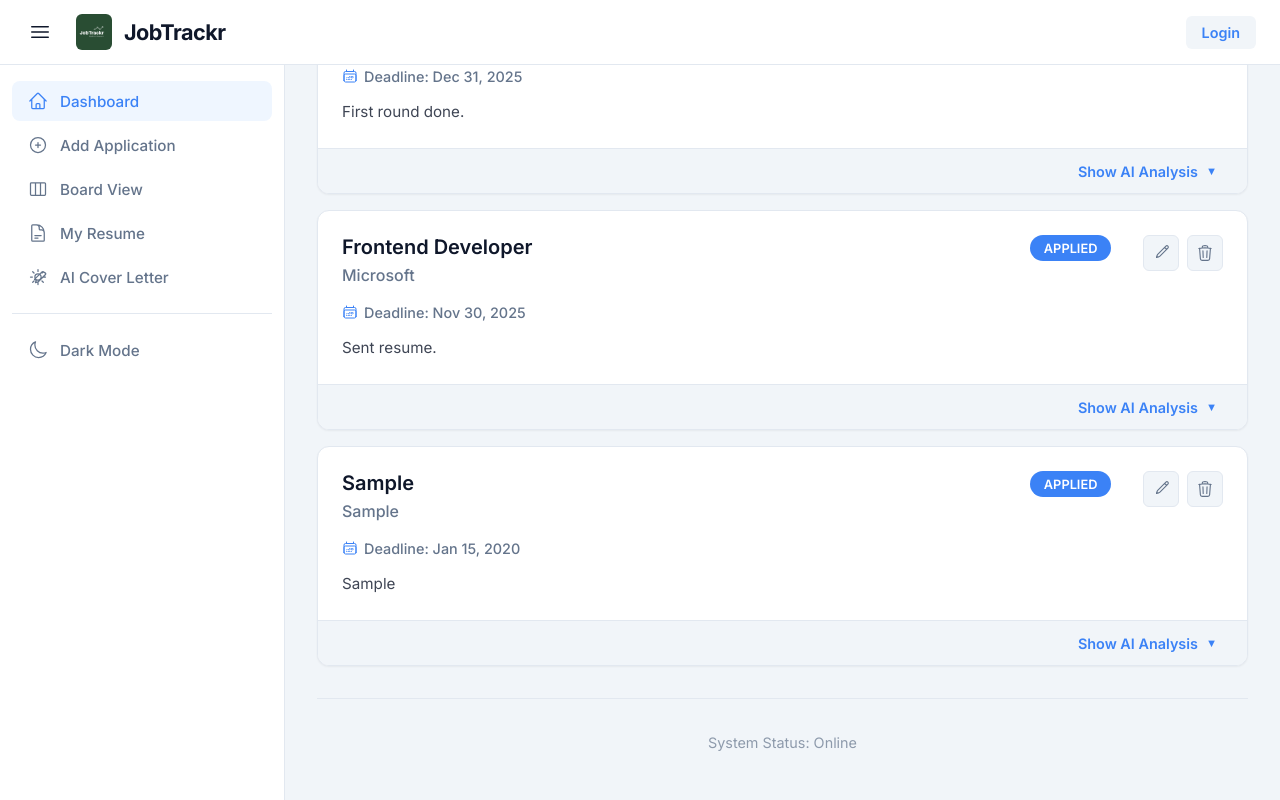
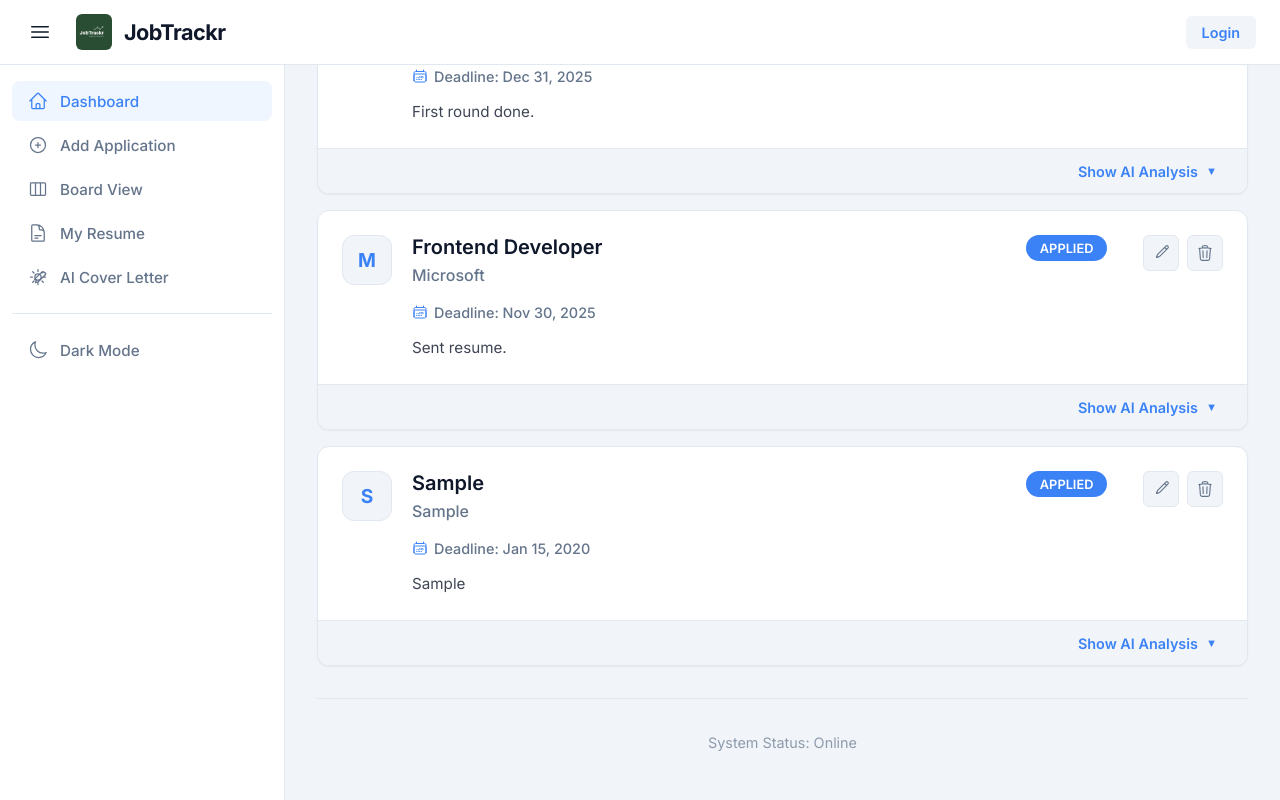
Before and after one commit to ZohaibRahim/CPSC300_GroupProject, an Angular app: page /add-job in a window 1280 px wide. Both pictures are taken after typing "Sample", "Sample", "2020-01-15", "Sample", "Sample" into the empty fields and a click on the button "Save Application". Built offline with nearby package versions, Linux system fonts and the light colour scheme.

Commit message:
Added company logos to the dashboard

```diff
--- a/src/app/job-list/job-list.html
+++ b/src/app/job-list/job-list.html
@@ -23,7 +23,8 @@
           (ngModelChange)="onStatusChange($event)"
         >
           <option value="All">All Statuses</option>
-          <option value="To Apply">To Apply</option> <option value="Applied">Applied</option>
+          <option value="To Apply">To Apply</option>
+          <option value="Applied">Applied</option>
           <option value="Interviewing">Interviewing</option>
           <option value="Offer">Offer</option>
           <option value="Rejected">Rejected</option>
@@ -40,6 +41,9 @@
 
     <div class="job-card" *ngFor="let job of jobs">
       <div class="job-card-main">
+
+        <div class="company-avatar">{{ job.company.charAt(0) }}</div>
+
         <div class="job-info">
           <h4>{{ job.title }}</h4>
           <p class="company">{{ job.company }}</p>
--- a/src/app/job-list/job-list.scss
+++ b/src/app/job-list/job-list.scss
@@ -103,7 +103,26 @@ h3 {
   justify-content: space-between;
   align-items: flex-start;
   padding: 1.5rem;
-  gap: 1rem;
+  gap: 1.25rem; /* Increased gap for better spacing */
+}
+
+/* NEW: Company Avatar Style */
+.company-avatar {
+  width: 48px; /* Slightly larger than board view */
+  height: 48px;
+  flex-shrink: 0;
+  background-color: var(--bg-app);
+  color: var(--primary-color);
+  border: 1px solid var(--border-color);
+  border-radius: 12px;
+
+  display: flex;
+  align-items: center;
+  justify-content: center;
+
+  font-weight: 700;
+  font-size: 1.2rem;
+  text-transform: uppercase;
 }
 
 .job-info {
@@ -124,21 +143,19 @@ h3 {
   color: var(--text-muted);
 }
 
-
 .job-card .deadline {
   display: flex;
   align-items: center;
-  gap: 6px; /* Space between icon and text */
-
-  margin: 0 0 0.75rem 0; /* Same spacing as company */
+  gap: 6px;
+  margin: 0 0 0.75rem 0;
   font-size: 0.9rem;
-  color: var(--text-muted); /* Subtle color */
+  color: var(--text-muted);
   font-weight: 500;
 
   svg {
     width: 16px;
     height: 16px;
-    color: var(--primary-color); /* Nice blue accent for the icon */
+    color: var(--primary-color);
   }
 }
 
@@ -166,7 +183,7 @@ h3 {
   &.status-rejected { background-color: #ef4444; }
 }
 
-
+/* --- Action Buttons --- */
 .actions {
   display: flex;
   gap: 0.5rem;
@@ -184,7 +201,6 @@ h3 {
   align-items: center;
   justify-content: center;
 
-  /* Default (Light Mode) Color */
   color: var(--text-muted);
   transition: all 0.2s;
 
@@ -211,20 +227,19 @@ h3 {
   }
 }
 
-
+/* --- DARK MODE FORCE FIX --- */
 :host-context(body.dark-theme) .btn-icon {
-  color: #ffffff !important; /* Force White Icon */
-  border-color: rgba(255, 255, 255, 0.2) !important; /* Light Border */
-  background-color: rgba(255, 255, 255, 0.05) !important; /* Light Glassy BG */
+  color: #ffffff !important;
+  border-color: rgba(255, 255, 255, 0.2) !important;
+  background-color: rgba(255, 255, 255, 0.05) !important;
 
   svg {
-    stroke: #ffffff !important; /* Force SVG Lines White */
+    stroke: #ffffff !important;
   }
 
   &:hover {
     background-color: rgba(255, 255, 255, 0.15) !important;
   }
-
 
   &.delete:hover {
     color: #ef4444 !important;
@@ -234,7 +249,7 @@ h3 {
   }
 
   &.edit:hover {
-    color: #60a5fa !important; /* Lighter Blue */
+    color: #60a5fa !important;
     border-color: #60a5fa !important;
     background-color: rgba(96, 165, 250, 0.2) !important;
     svg { stroke: #60a5fa !important; }
```
